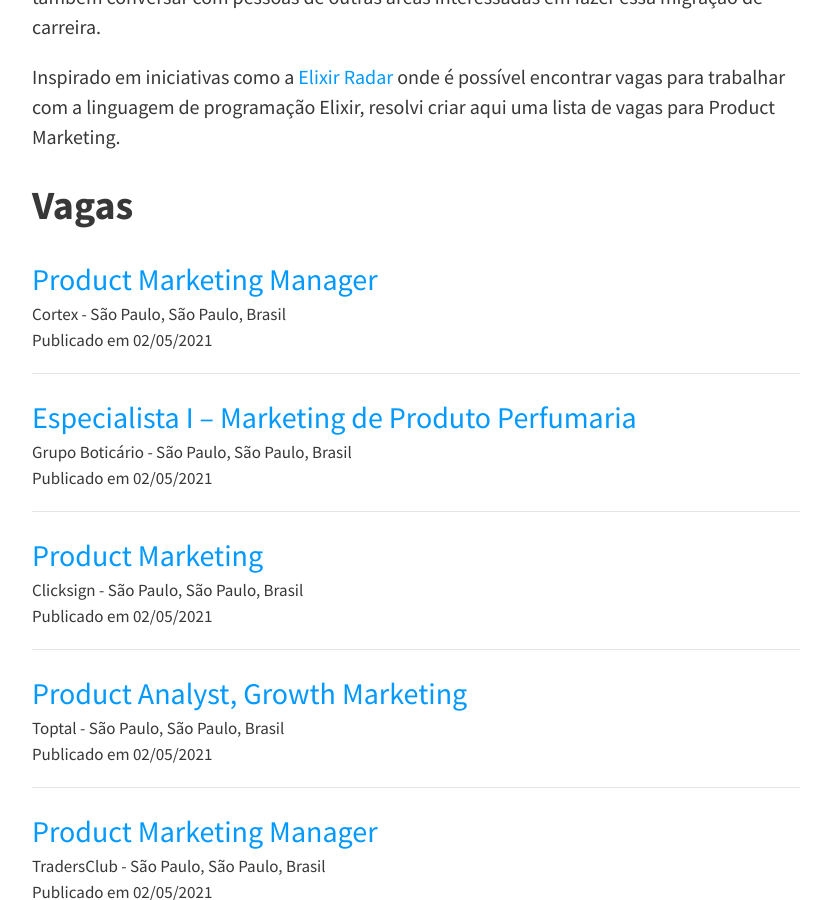
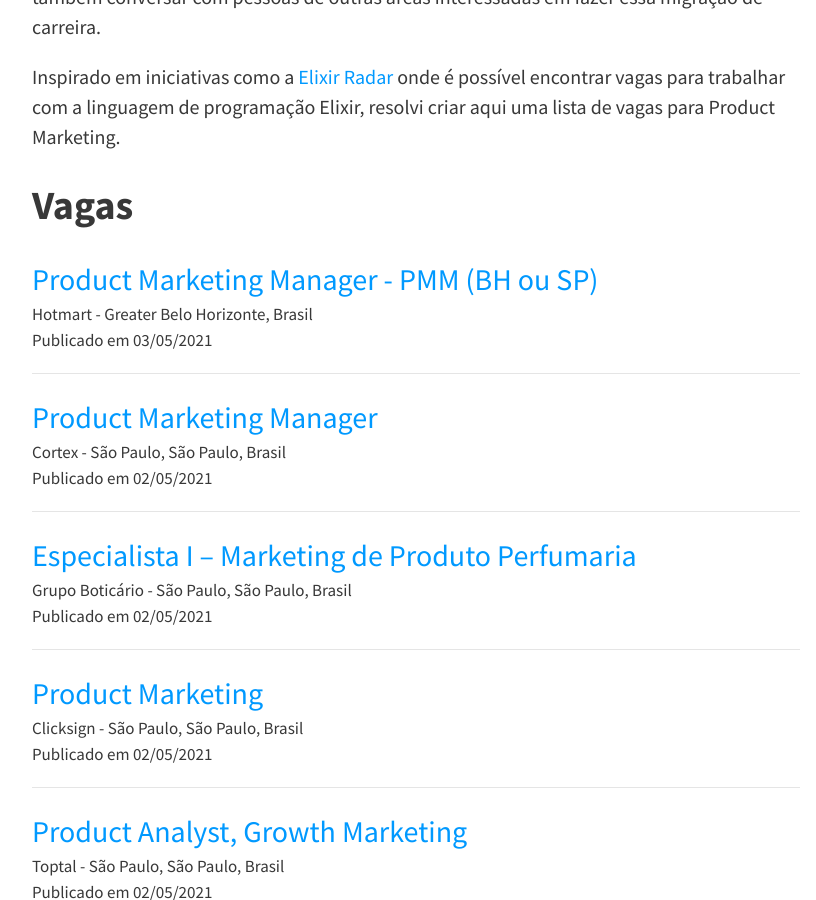
Before and after one commit to felipecbarbosa/felipecbarbosa.github.io, a Jekyll site: the page built from product-marketing/vagas.md, in a window 1280 px wide and 900 px high, scrolled down 953 px. Shown: the whole window, without its empty margins (224-1040 px from the left). Built offline with Jekyll 4.4.1, drawn with Linux system fonts in a browser that asks for light colours; nearby versions of some CDN libraries; comment, search, counter and statistics services are not loaded.

Commit message:
Added hotmart pmm job

```diff
--- a/_data/job.json
+++ b/_data/job.json
@@ -1,4 +1,11 @@
 [
+    {
+        "url": "https://www.linkedin.com/jobs/view/2482213894/",
+        "title": "Product Marketing Manager - PMM (BH ou SP)",
+        "location": "Hotmart - Greater Belo Horizonte, Brasil",
+        "date": "Publicado em 03/05/2021",
+        "track": "hotmart"
+    },
     {
         "url": "https://www.linkedin.com/jobs/view/2516197152",
         "title": "Product Marketing Manager",
```
